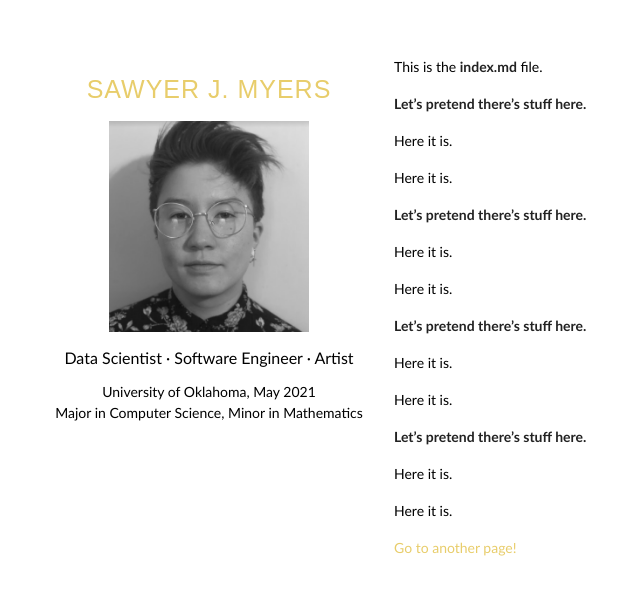
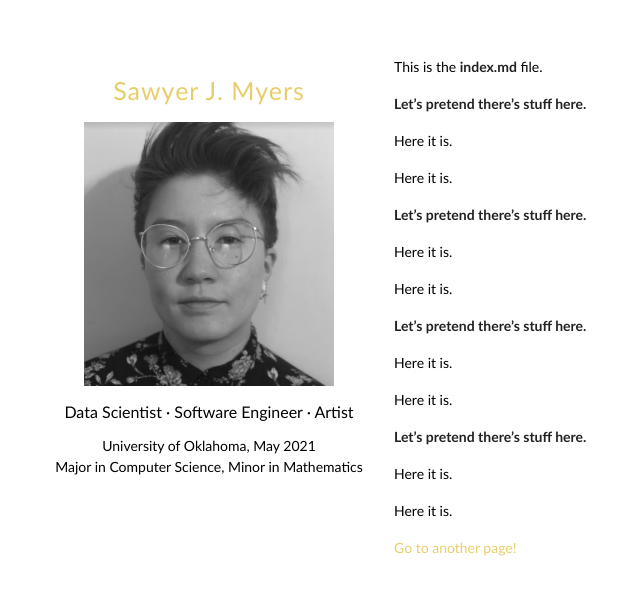
Before and after one commit to myer0432/myer0432.github.io, a Jekyll site: the page built from index.md, in a window 1280 px wide. Shown: the top 595 px of the page, without its empty margins (176-816 px from the left). Built offline with Jekyll 4.4.1, drawn with Linux system fonts in a browser that asks for light colours.

Commit message:
formatting
bigger logo, lowercase title, take 2 on left pad content

```diff
--- a/_layouts/default.html
+++ b/_layouts/default.html
@@ -17,7 +17,7 @@
         <h1><a href="{{ "/" | absolute_url }}" width="200">{{ site.title }}</a></h1>
 
         {% if site.logo %}
-          <img src="{{site.logo | relative_url}}" alt="Logo" width="200"/>
+          <img src="{{site.logo | relative_url}}" alt="Logo" width="250"/>
         {% endif %}
 
         <h2>{{ site.role }}</h2>
--- a/_sass/jekyll-theme-minimal.scss
+++ b/_sass/jekyll-theme-minimal.scss
@@ -14,8 +14,7 @@
 }
 
 h1 {
-  font:25px Arial,sans-serif;
-  text-transform:uppercase;
+  font-size:25px;
   letter-spacing:1px;
 }
 
@@ -169,7 +168,6 @@
 section {
   width:500px;
   float:right;
-  padding-left:50px;
   padding-bottom:50px;
 }
 
@@ -212,7 +210,7 @@
   section {
     border:1px solid #e5e5e5;
     border-width:1px 0;
-    padding:20px 0;
+    padding:100px 0;
     margin:0 0 20px;
   }
 
```
